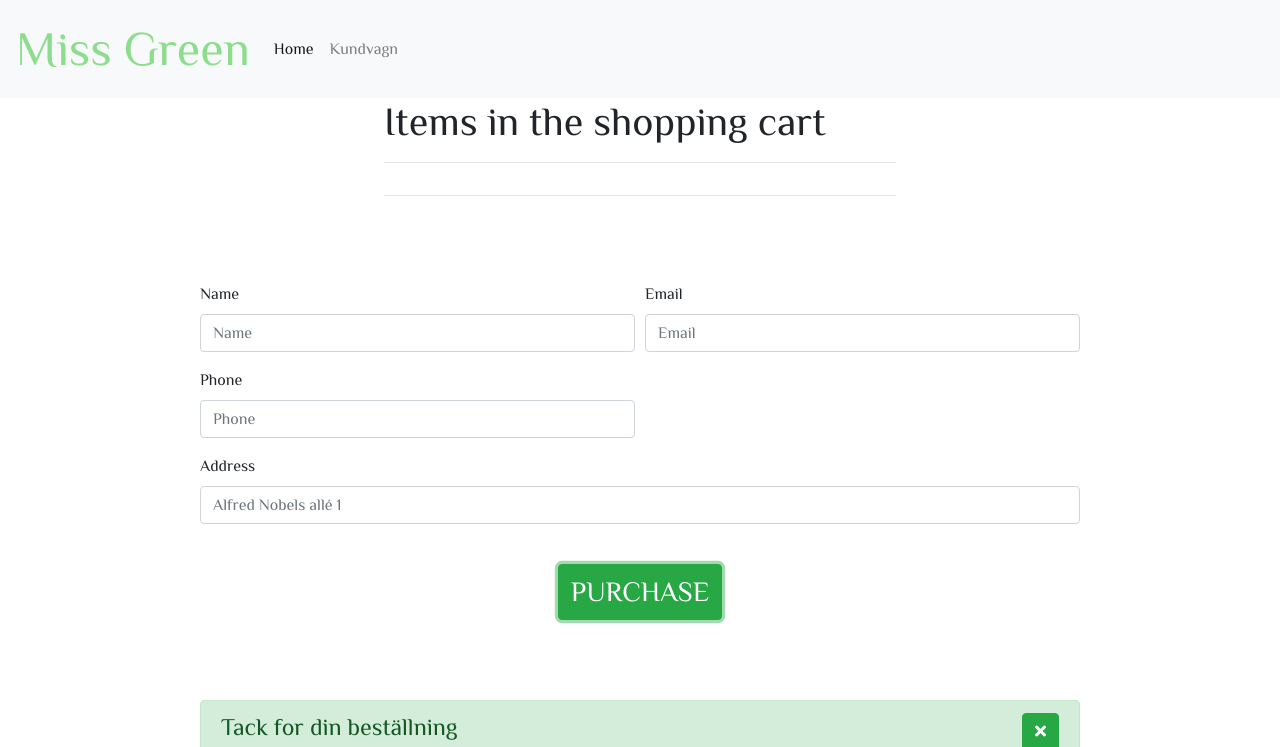
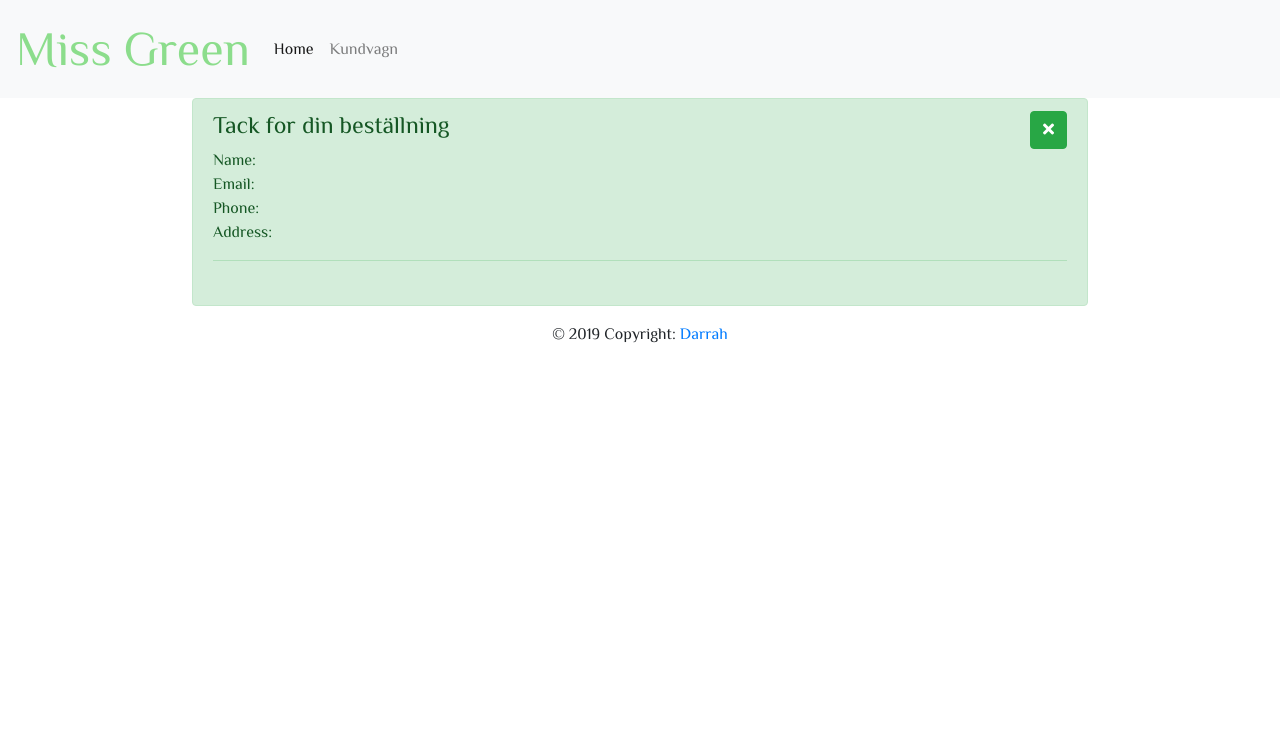
Before and after one commit to mmdarrah/eCommerce, a plain HTML site: page shopping.html in a window 1280 px wide. Both pictures are taken after a click on the button "PURCHASE". Shown: the top 747 px of the page. Drawn offline with nearby package versions, Linux system fonts and the light colour scheme.

Commit message:
validation2

```diff
--- a/app.js
+++ b/app.js
@@ -339,6 +339,13 @@ $(document).ready(function () {
     });
     $("#alert").removeAttr("style");
     localStorage.removeItem('basket');
+    $("#shopping").css("display","none");
+    $("#delBtn").css("display", "none");
+    $("#form").css("display", "none");
+    /*
+    $("#form").css("display","none");
+    $("#purchase").css("display","none");
+    $("#purchase").css("display","none"); */
     /* location.reload();  */
   });
 
--- a/shopping.html
+++ b/shopping.html
@@ -96,34 +96,37 @@
 
 
 
-    <form>
+    <form id="form">
   <div class="form-row">
 
     <div class="form-group col-md-6">
       <label for="inputPassword4">Name</label>
-      <input type="name" name="name" class="form-control" id="inputname4" placeholder="Name" required>
+      <input type="name" name="Name" class="form-control" id="inputname4" placeholder="Name" required>
     </div>
     <div class="form-group col-md-6">
       <label for="inputEmail4">Email</label>
-      <input type="email" name="email" class="form-control" id="inputEmail4" placeholder="Email" required>
+      <input type="email" name="Email" class="form-control" id="inputEmail4" placeholder="Email" required>
     </div>
     <div class="form-group col-md-6">
       <label for="inputPhone4">Phone</label>
-      <input type="phone" name="telephone" class="form-control" id="inputPhone4" placeholder="Phone" required>
+      <input type="phone" name="Phone" class="form-control" id="inputPhone4" placeholder="Phone" required>
     </div>
   </div>
   <div class="form-group">
     <label for="inputAddress">Address</label>
-    <input type="text" name="address" class="form-control" id="inputAddress" placeholder="Alfred Nobels allé 1" required>
+    <input type="text" name="Address" class="form-control" id="inputAddress" placeholder="Alfred Nobels allé 1" required>
   </div>
 
 
-  <input type="button" value="PURCHASE" class="btn btn-success btn-purchase buyBtn"></input>
+  <input id="purchase" type="button" value="PURCHASE" class="btn btn-success btn-purchase buyBtn"></input>
 
 
 <div class="form-group">
 </div>
 </div>
+
+
+</form>
 
 <div style="display:none" id="alert" class="alert alert-success" role="alert">
   <h4 class="alert-heading">Tack for din beställning <button id="okay" style="float: right" type="button" class="btn btn-success"><i class="fas fa-times"></i></button></h4>
@@ -134,9 +137,6 @@
   <div id="total-price2"></div>
 
 </div>
-
-</form>
-
 
 
 
--- a/style.css
+++ b/style.css
@@ -256,3 +256,9 @@ span {
         width:100px;
         height: auto;
     } */
+
+
+    #alert{
+        width: 70%;
+        margin: 0 auto;
+    }
```
